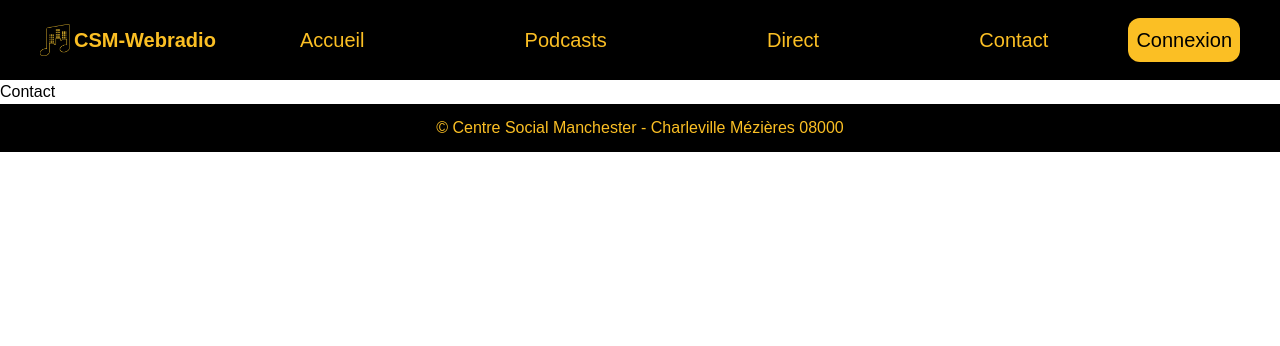
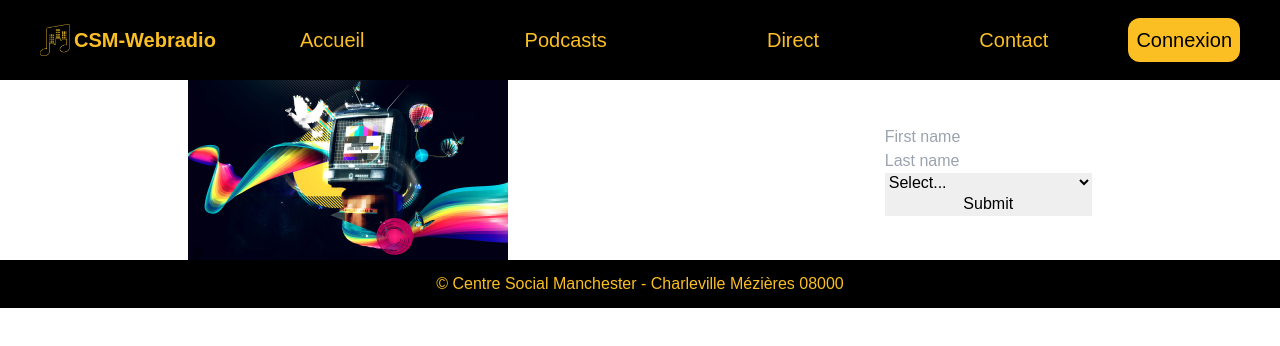
Before and after one commit to centre-social-08/centre-social-main, a React (Create React App) app: page /contact in a window 1280 px wide. Shown: the top 346 px of the page. Built offline with nearby package versions, Linux system fonts and the light colour scheme.

Commit message:
Podcasts from API

```diff
--- a/package.json
+++ b/package.json
@@ -7,8 +7,10 @@
     "@testing-library/jest-dom": "^5.14.1",
     "@testing-library/react": "^11.2.7",
     "@testing-library/user-event": "^12.8.3",
+    "axios": "^0.23.0",
     "react": "^17.0.2",
     "react-dom": "^17.0.2",
+    "react-hook-form": "^7.17.4",
     "react-router-dom": "^5.3.0",
     "react-scripts": "4.0.3",
     "react-spinkit": "^3.0.0",
--- a/src/components/Card.js
+++ b/src/components/Card.js
@@ -1,20 +1,22 @@
 import Photo from "../img/photo.jpg"
 
-const Card = () => {
+
+const Card = ({title, content, date}) => {
+
     return (
-    <div className="rounded overflow-hidden shadow-lg">
+      <div className="rounded overflow-hidden shadow-lg">
       <img className="w-full" src={Photo} alt="article" />
       <div className="px-6 py-4">
-        <div className="font-bold text-xl mb-2 text-yellow-400">Banka, 1er invité de la CSM</div>
+        <div className="font-bold text-xl mb-2 text-yellow-400">{title}</div>
         <p className="text-gray-700 text-base">
-          Lorem ipsum dolor sit amet, consectetur adipisicing elit. Voluptatibus quia, nulla! Maiores et perferendis eaque, exercitationem praesentium nihil.
+          {content}
         </p>
       </div>
       <div className="px-6 pt-4 pb-2">
-        <span className="inline-block bg-yellow-200 rounded-full px-3 py-1 text-sm font-semibold text-gray-700 mr-2 mb-2">Publié le 04/01/2021</span>
+        <span className="inline-block bg-yellow-200 rounded-full px-3 py-1 text-sm font-semibold text-gray-700 mr-2 mb-2">Publié le {date}</span>
         </div>
     </div>
-    )
+        )
 }
 
 export default Card
--- a/src/components/Contact.js
+++ b/src/components/Contact.js
@@ -1,9 +1,33 @@
+import { useForm } from "react-hook-form";
+import { useState } from "react";
+import ContactPic from "../img/radio.jpg"
+
 const Contact = () => {
+    const { register, handleSubmit, formState: { errors } } = useForm();
+    const [result, setResult] = useState("");
+    const onSubmit = (data) => setResult(JSON.stringify(data));
+
     return (
-        <div>
-            Contact
-        </div>
-    )
-}
+        <div className="flex justify-around items-center">
+        <div className="w-1/4 overflow-hidden">
+          <img src={ContactPic} alt="contact pic"/></div>
+      <form className="flex flex-col justify-around" onSubmit={handleSubmit(onSubmit)}>
+        <input {...register("firstName", { required: true })} placeholder="First name" />
+        {errors.firstName && <span>Ce champ est obligatoire</span>}
+        <input {...register("lastName")} placeholder="Last name" />
+        <select {...register("category")}>
+          <option value="">Select...</option>
+          <option value="A">Category A</option>
+          <option value="B">Category B</option>
+        </select>
+
+        <p>{result}</p>
+        <input type="submit" />
+      </form>
+      </div>
+    );
+  }
+
+
 
 export default Contact
--- a/src/components/Home.js
+++ b/src/components/Home.js
@@ -1,7 +1,21 @@
 import LogoHome from "../img/logo-csm.png"
 import Card from "./Card"
+import axios from 'axios'
+import {useState, useEffect} from 'react'
 
 const Home = () => {
+
+    const [articles, setArticles] = useState()
+
+    useEffect(() => {
+
+        const fetchArticles = async () => {
+            const articles = await axios.get(`http://127.0.0.1:8000/api/article/`)
+            setArticles(articles.data)
+        }
+        fetchArticles()
+      }, [])
+
     return (
         <div className="my-10">
             <div className="flex justify-center">
@@ -10,10 +24,7 @@ const Home = () => {
             <div>
                 <p className="text-4xl text-center">LES ACTUALITÉS</p>
                 <div className="p-10 grid grid-cols-1 sm:grid-cols-1 md:grid-cols-2 lg:grid-cols-3 xl:grid-cols-3 gap-5">
-                <Card/>
-                <Card/>
-                <Card/>
-                <Card/>
+                { articles && articles.map( article => <Card key={article.id} title={article.title} content={article.content.substring(0, 100) + '...'} date={article.created_at} />)}
                 </div>
             </div>
         </div>
--- a/src/components/Podcast.js
+++ b/src/components/Podcast.js
@@ -1,7 +1,7 @@
-import { useState } from "react";
+import {useState} from 'react';
 import Spinner from "react-spinkit";
 
-const Podcast = () => {
+const Podcast = ({title, content, date}) => {
 
     const [loading, setLoading] = useState(true);
 
@@ -13,7 +13,7 @@ const Podcast = () => {
     <div className="rounded overflow-hidden shadow-lg">
       <div className="px-6 pb-4">
         <div className="font-bold text-xl mb-2 text-yellow-400 self-auto">
-          Chronique Magdo, série "Zoo"
+          {title}
         </div>
         { loading ?
           <div className="flex justify-center">
@@ -21,11 +21,11 @@ const Podcast = () => {
           </div>
         : ''}
             <iframe onLoad={() => iframeLoading()}
-            title="Chronique Magdo Zoo" width="100%" src="https://audioblog.arteradio.com/embed/158923"
+            title="Chronique Magdo Zoo" width="100%" src={content}
             style={{margin: 0, padding: 0, border: 'none',}}></iframe>
       </div>
       <div className="px-6 pb-2">
-        <span className="inline-block bg-yellow-200 rounded-full px-3 py-1 text-sm font-semibold text-gray-700 mr-2 mb-2">Publié le 04/01/2021</span>
+        <span className="inline-block bg-yellow-200 rounded-full px-3 py-1 text-sm font-semibold text-gray-700 mr-2 mb-2">Publié le {date}</span>
         </div>
     </div>
     )
--- a/src/components/Podcasts.js
+++ b/src/components/Podcasts.js
@@ -1,7 +1,22 @@
+import { useEffect, useState } from 'react';
+import axios from 'axios'
 import LogoHome from '../img/logo-csm.png'
 import Podcast from './Podcast'
 
+
 const Podcasts = () => {
+
+    const [podcasts, setPodcasts] = useState();
+
+    useEffect(() => {
+
+        const fetchPodcasts = async () => {
+            const articles = await axios.get(`http://127.0.0.1:8000/api/podcast/`)
+            setPodcasts(articles.data)
+        }
+        fetchPodcasts()
+      }, [])
+
     return (
         <div>
             <div className="my-10">
@@ -11,10 +26,7 @@ const Podcasts = () => {
             <div>
                 <p className="text-4xl text-center">LES PODCASTS</p>
                 <div className="p-10 grid grid-cols-1 sm:grid-cols-1 md:grid-cols-1 lg:grid-cols-2 xl:grid-cols-3 gap-5">
-                <Podcast/>
-                <Podcast/>
-                <Podcast/>
-                <Podcast/>
+                { podcasts && podcasts.map( podcast => <Podcast key={podcast.id} title={podcast.title} content={podcast.content} date={podcast.created_at}/>) }
                 </div>
             </div>
         </div>
```
Also changed, not shown: 1 other file (tests, documents, lock files or other folders).
